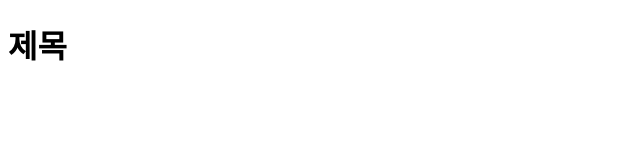
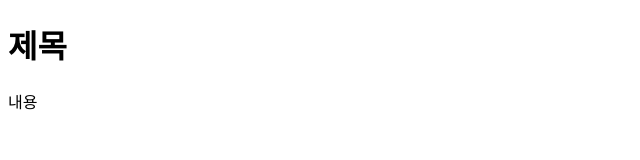
Before and after one commit to subbangE/first, a plain HTML site: page index.html in a window 1280 px wide. Shown: the full height of the page, 0-640 px from the left. Drawn offline with Linux system fonts and the light colour scheme.

Commit message:
내용 및 CSS 작성

```diff
--- a/index.html
+++ b/index.html
@@ -7,5 +7,6 @@
   </head>
   <body>
     <h1>제목</h1>
+    <p>내용</p>
   </body>
 </html>
--- a/style.css
+++ b/style.css
@@ -0,0 +1,3 @@
+body {
+  color: chocolate;
+}
```
